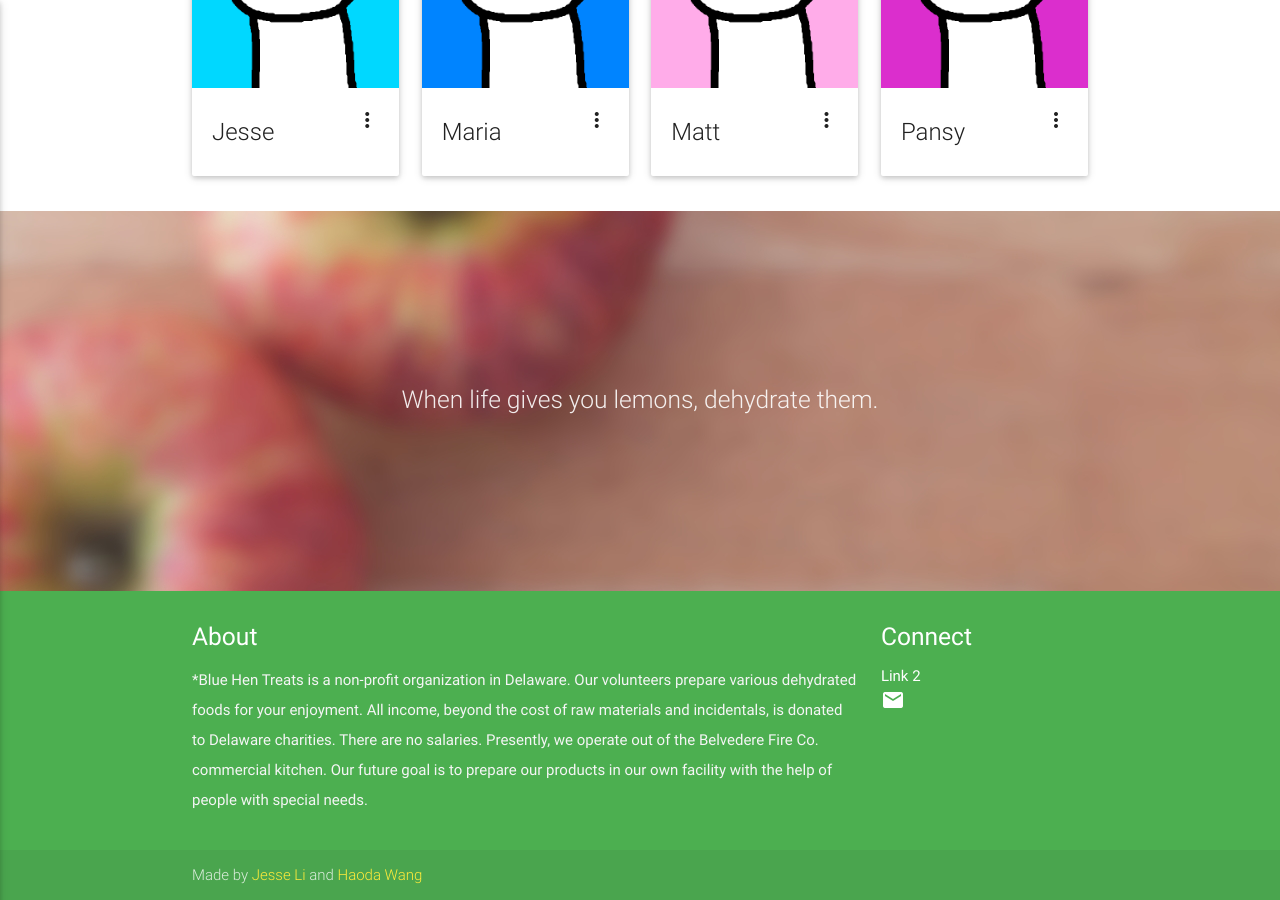
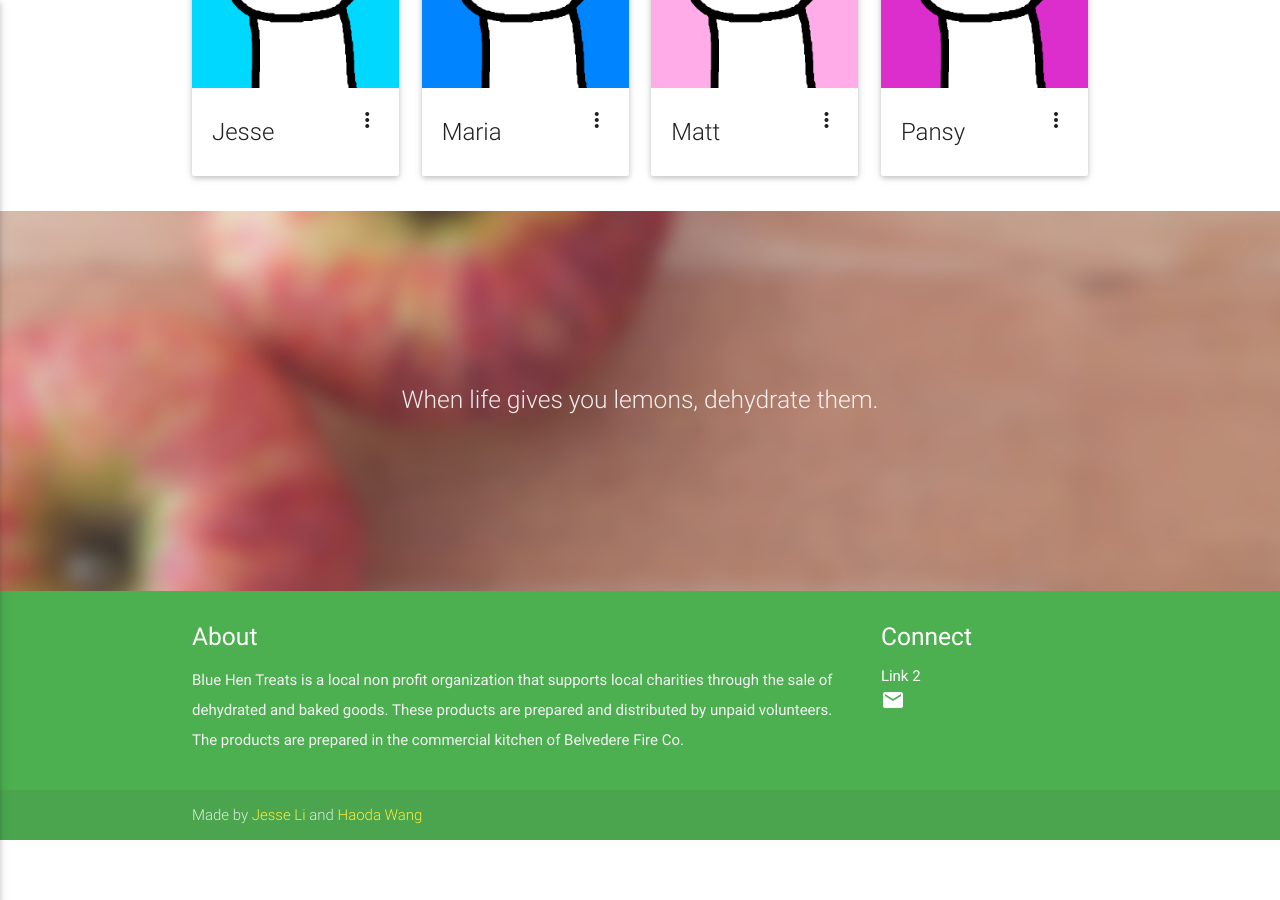
Before and after one commit to veggiedefender/bluehentreats, a Jekyll site: the page built from index.html, in a window 1280 px wide and 900 px high, scrolled down 1515 px. Built offline with Jekyll 4.4.1, drawn with Linux system fonts in a browser that asks for light colours; nearby versions of some CDN libraries; after the commit the page ends 2355 px from its top, so only the background shows below that.

Commit message:
change description again

```diff
--- a/_config.yml
+++ b/_config.yml
@@ -9,8 +9,8 @@
 title: Blue Hen Treats
 email: your-email@domain.com
 description: > # this means to ignore newlines until "baseurl:"
-  *Blue Hen Treats is a non-profit organization in Delaware. Our volunteers prepare various dehydrated foods for your enjoyment.
-  All income, beyond the cost of raw materials and incidentals, is donated to Delaware charities. There are no salaries. Presently, we operate out of the Belvedere Fire Co. commercial kitchen. Our future goal is to prepare our products in our own facility with the help of people with special needs.
+  Blue Hen Treats is a local non profit organization that supports local charities through the sale of dehydrated and baked goods.
+  These products are prepared and distributed by unpaid volunteers. The products are prepared in the commercial kitchen of Belvedere Fire Co.
 
 baseurl: "/bluehentreats" # the subpath of your site, e.g. /blog
 url: "https://veggiedefender.github.io" # the base hostname & protocol for your site
```
